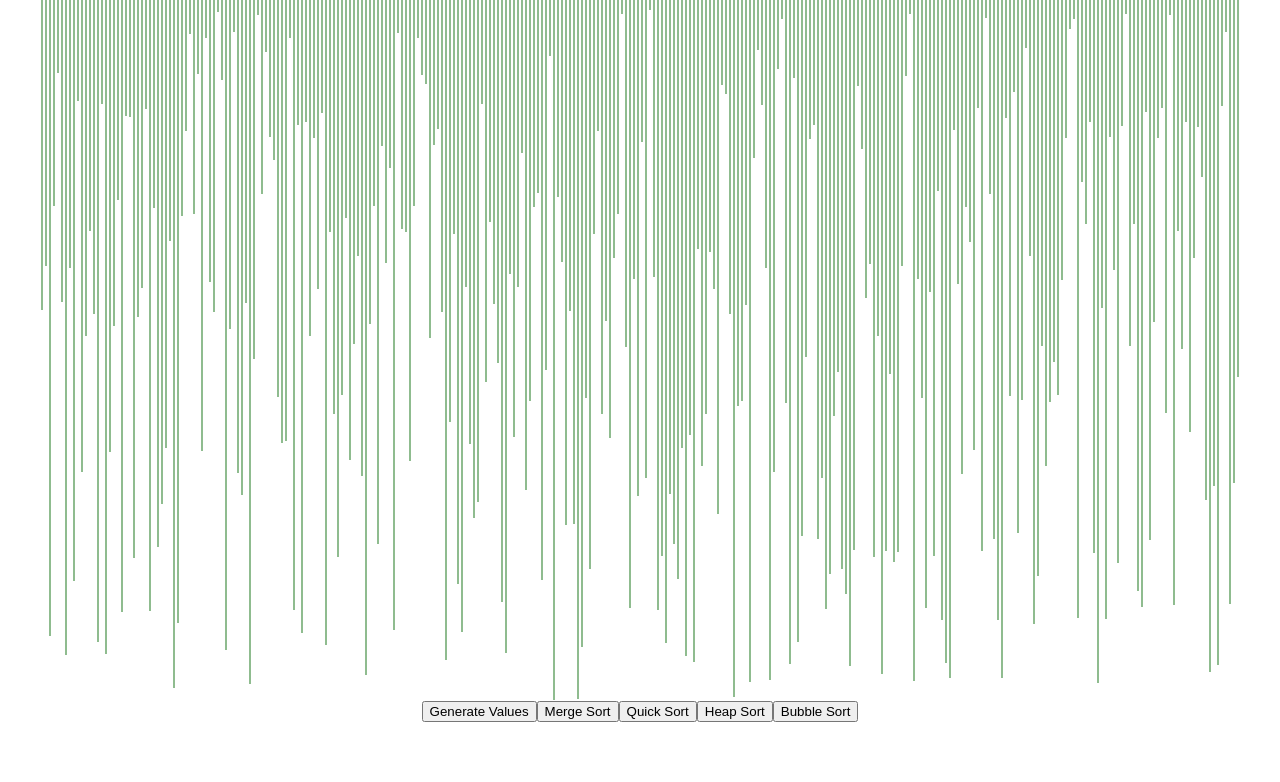
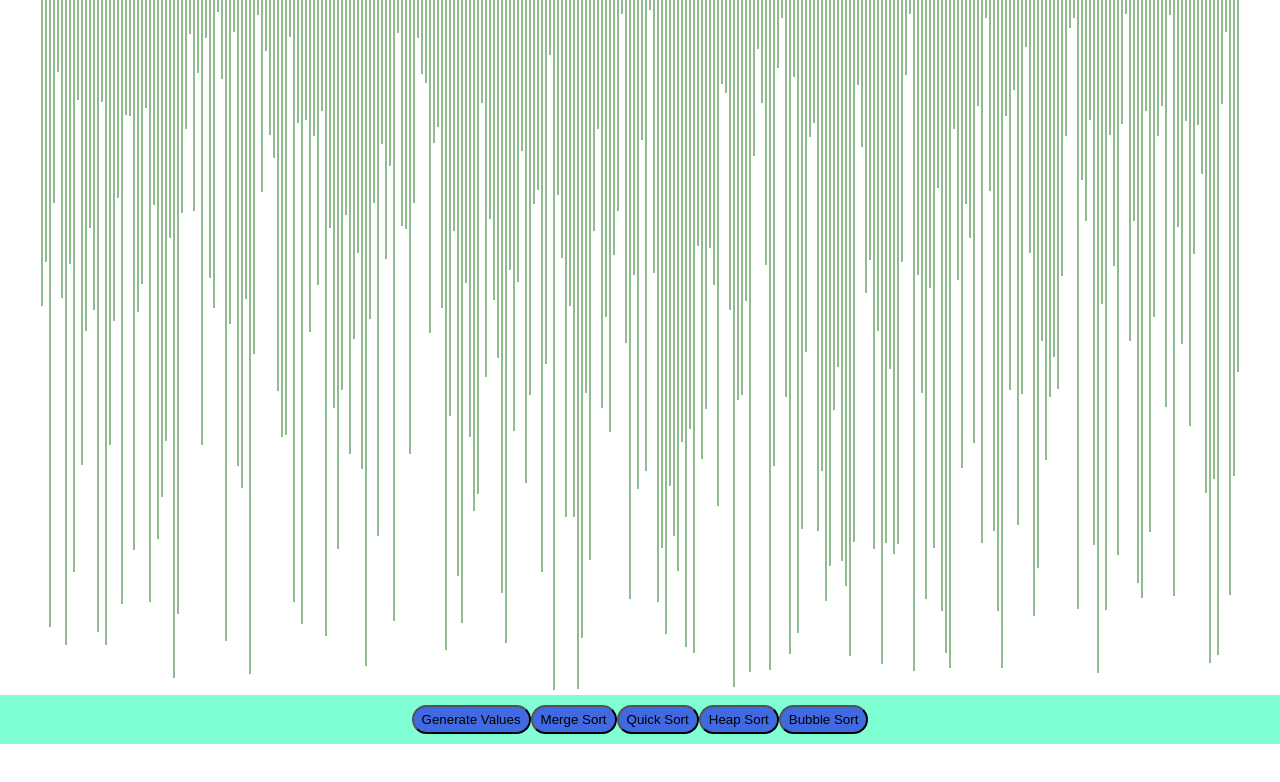
Before and after one commit to ej31415/SeeSort, a React (Create React App) app: page / in a window 1280 px wide. Shown: the top 782 px of the page. Built offline with nearby package versions, Linux system fonts and the light colour scheme.

Commit message:
UI updates

```diff
--- a/src/SortingVisualizer/SortingVisualizer.css
+++ b/src/SortingVisualizer/SortingVisualizer.css
@@ -2,6 +2,7 @@
     /* position: absolute;
     left: 100px; */
     position: static;
+    padding-bottom: 5px;
 }
 
 .array-bar {
@@ -10,3 +11,23 @@
     margin: 0 1px;
     vertical-align: top;
 }
+
+#navbar {
+    background-color: aquamarine;
+    vertical-align: bottom;
+}
+
+.container {
+    padding: 10px;
+}
+
+button {
+    background-color: royalblue;
+    padding: 5px 8px;
+    border-radius: 25px;
+    display: inline;
+}
+
+button:hover {
+    background-color: antiquewhite;
+}
--- a/src/SortingVisualizer/SortingVisualizer.jsx
+++ b/src/SortingVisualizer/SortingVisualizer.jsx
@@ -18,7 +18,7 @@ export default class SortingVisualizer extends React.Component {
     resetArray() {
         const array = [];
         for (let i = 0; i < 300; i++) {
-            array.push(randomIntFromIntervals(5, 700));
+            array.push(randomIntFromIntervals(5, 690));
         }
         this.setState({array});
         const arrayBars = document.getElementsByClassName('array-bar');
@@ -66,18 +66,29 @@ export default class SortingVisualizer extends React.Component {
         const {array} = this.state;
 
         return (
+            <div body>
                 <div className='array-container'>
                     {array.map((value, idx) => (
                         <div className="array-bar" key={idx} style={{backgroundColor: 'darkseagreen', height: `${value}px`}}>
                         </div>
                     ))}
-                <div className="menu">
+                </div>
+                {/* <div className="menu">
+                    <button onClick={() => this.resetArray()}>Generate Values</button>
+                    <button onClick={() => this.mergeSort()}>Merge Sort</button>
+                    <button onClick={() => this.quickSort()}>Quick Sort</button>
+                    <button onClick={() => this.heapSort()}>Heap Sort</button>
+                    <button onClick={() => this.bubbleSort()}>Bubble Sort</button>
+                </div> */}
+                <nav id='navbar'>
+                    <div class='container'>
                         <button onClick={() => this.resetArray()}>Generate Values</button>
                         <button onClick={() => this.mergeSort()}>Merge Sort</button>
                         <button onClick={() => this.quickSort()}>Quick Sort</button>
                         <button onClick={() => this.heapSort()}>Heap Sort</button>
                         <button onClick={() => this.bubbleSort()}>Bubble Sort</button>
                     </div>
+                </nav>
             </div>
         );
     }
```
Lines whose indentation alone changed are shown as unchanged.
